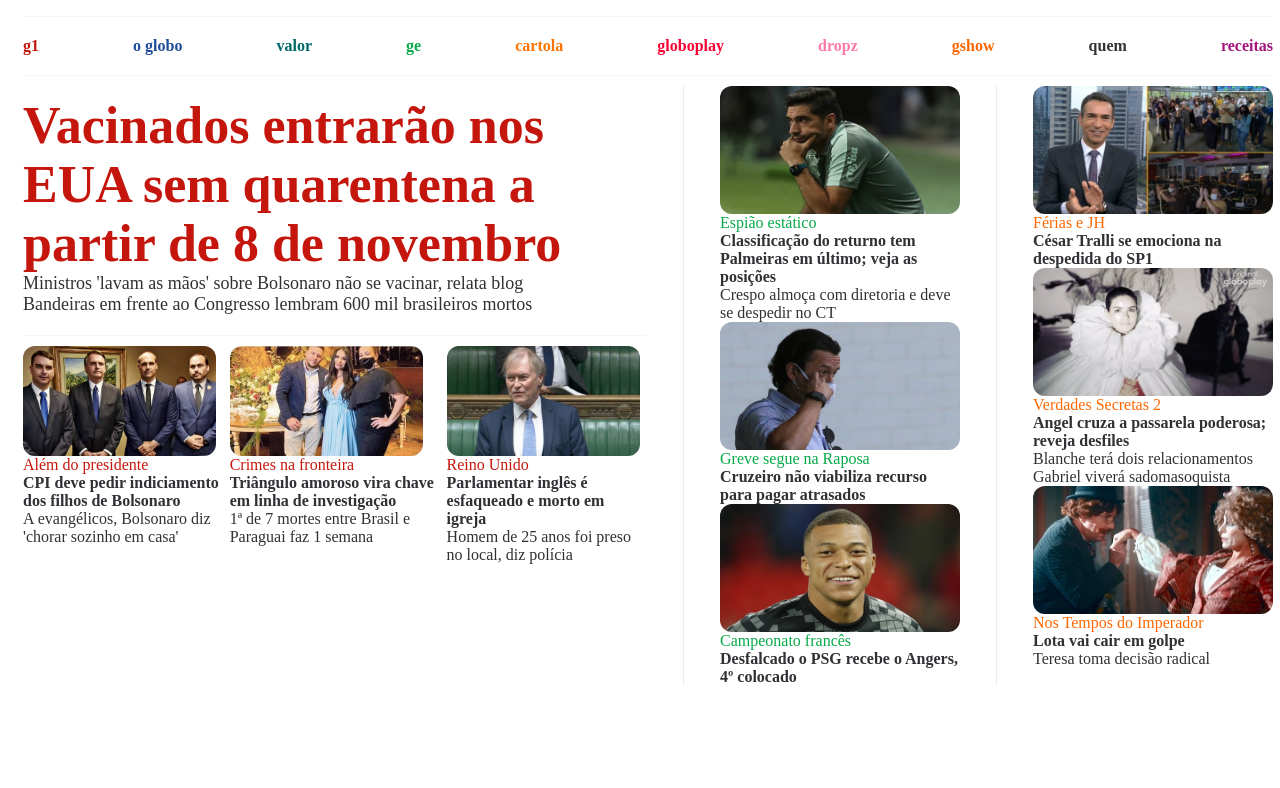
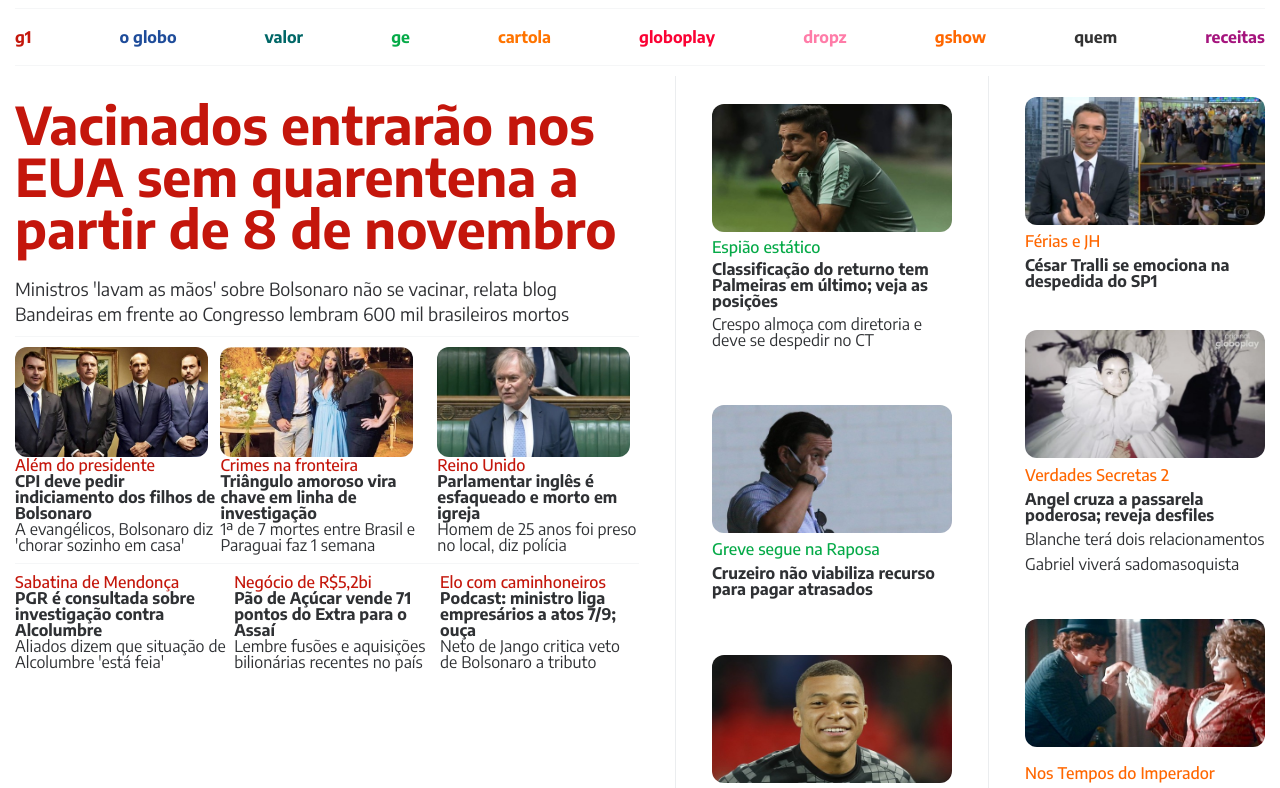
Before and after one commit to gustavogotardo/globoSiteProject, a plain HTML site: page index.html in a window 1280 px wide. Shown: the part 82-870 px from the top of the page. Drawn offline with Linux system fonts and the light colour scheme.

Commit message:
Remove json files; edit ge and gshow columns

```diff
--- a/index.html
+++ b/index.html
@@ -3,7 +3,10 @@
   <head>
     <meta charset="UTF-8" />
     <meta name="viewport" content="width=device-width, initial-scale=1.0" />
-<!--    <link rel="stylesheet" href="reset.css" /> -->
+    <link rel="preconnect" href="https://fonts.googleapis.com">
+    <link rel="preconnect" href="https://fonts.gstatic.com" crossorigin>
+    <link href="https://fonts.googleapis.com/css2?family=Encode+Sans:wght@100;200;300;400;500;600;700;800;900&display=swap" rel="stylesheet">
+    <link rel="stylesheet" href="reset.css" />
     <link rel="stylesheet" href="styles.css" />
     <title></title>
   </head>
@@ -34,15 +37,19 @@
 
         <div class="g1news">
           <div class="g1mainnews">
+            <div class="hero1">
               <a class="heroHeadline" href="C">
                 Vacinados entrarão nos EUA sem quarentena a partir de 8 de novembro
               </a>
+            </div>
+            <div class="hero2">
               <a class="heroSecondary" href="https://globo.com">
                 Ministros 'lavam as mãos' sobre Bolsonaro não se vacinar, relata blog
               </a>
               <a class="heroSecondary" href="https://globo.com">
                 Bandeiras em frente ao Congresso lembram 600 mil brasileiros mortos
               </a>
+            </div>
           </div>
 
           <div class="horizontalBorder"></div>
@@ -86,15 +93,41 @@
             </div>
           </div>
 
+          <div class="horizontalBorder"></div>
+
           <div class="g1ternews">
             <div class="textnews">
-
+              <a class="g1title" src="https://globo.com">
+                Sabatina de Mendonça
+              </a>
+              <a class="submain" src="https://globo.com">
+                PGR é consultada sobre investigação contra Alcolumbre
+              </a>
+              <a class="subsecondary" src="https://globo.com">
+                Aliados dizem que situação de Alcolumbre 'está feia'
+              </a>
             </div>
             <div class="textnews">
-
+              <a class="g1title" src="https://globo.com">
+                Negócio de R$5,2bi
+              </a>
+              <a class="submain" src="https://globo.com">
+                Pão de Açúcar vende 71 pontos do Extra para o Assaí
+              </a>
+              <a class="subsecondary" src="https://globo.com">
+                Lembre fusões e aquisições bilionárias recentes no país
+              </a>
             </div>
             <div class="textnews">
-
+              <a class="g1title" src="https://globo.com">
+                Elo com caminhoneiros
+              </a>
+              <a class="submain" src="https://globo.com">
+                Podcast: ministro liga empresários a atos 7/9; ouça
+              </a>
+              <a class="subsecondary" src="https://globo.com">
+                Neto de Jango critica veto de Bolsonaro a tributo
+              </a>
             </div>
           </div>
 
@@ -102,9 +135,9 @@
 
         <div class="verticalBorder"></div>
 
-        <div class="genews">
+        <div class="genewsmaster">
 
-          <div class="genews">
+          <div class="genews1">
             <img class="imgBig" src="espiao-estatistico.jpeg">
             <a class="getitle" src="https://globo.com">
                 Espião estático
@@ -117,7 +150,7 @@
             </a>
           </div>
 
-          <div class="genews">
+          <div class="genews2">
             <img class="imgBig" src="greve-segue-na-raposa.jpeg">
             <a class="getitle" src="https://globo.com">
                 Greve segue na Raposa
@@ -127,7 +160,7 @@
             </a>
           </div>
 
-          <div class="genews">
+          <div class="genews3">
             <img class="imgBig" src="campeonato-frances.jpeg">
             <a class="getitle" src="https://globo.com">
                 Campeonato francês
@@ -141,8 +174,8 @@
 
         <div class="verticalBorder"></div>
 
-        <div class="gshownews">
-          <div class="gshownews">
+        <div class="gshownewsmaster">
+          <div class="gshownews1">
             <img class="imgBig" src="ferias-e-jh.jpeg">
             <a class="gshowtitle" src="https://globo.com">
                 Férias e JH
@@ -152,7 +185,7 @@
             </a>
           </div>
 
-          <div class="gshownews">
+          <div class="gshownews2">
             <img class="imgBig" src="verdades-secretas-2.jpeg">
             <a class="gshowtitle" src="https://globo.com">
                 Verdades Secretas 2
@@ -168,7 +201,7 @@
             </a>
           </div>
 
-          <div class="gshownews">
+          <div class="gshownews3">
             <img class="imgBig" src="nos-tempos-do-imperador.jpeg">
             <a class="gshowtitle" src="https://globo.com">
                 Nos Tempos do Imperador
--- a/sandbox.config.json
+++ /dev/null
@@ -1,3 +0,0 @@
-{
-  "template": "static"
-}
--- a/styles.css
+++ b/styles.css
@@ -2,7 +2,6 @@
 
 body {
   color: #f5f6f7;
-  width: 100%;
   height: 1px;
   display: flex;
   flex-direction: column;
@@ -24,6 +23,10 @@
   margin: 0px 100px 30px 100px;
   flex-direction: column;
   flex: none;
+}
+
+.pageContent * {
+  font-family: 'Encode Sans';
 }
 
 .header {
@@ -93,17 +96,64 @@
   flex-direction: column;
 }
 
+.textnews {
+  flex-direction: column;
+}
+
 .g1secnews {
   justify-content: space-between;
 }
 
-.genews {
+.g1ternews {
+  justify-content: space-between;
+}
+
+.genewsmaster {
+  height: 800px;
   flex-direction: column;
   justify-content: space-around;
 }
 
-.gshownews {
+.genews1 {
+  height: 250px;
   flex-direction: column;
+  justify-content: space-around;
+}
+
+.genews2 {
+  height: 200px;
+  flex-direction: column;
+  justify-content: space-around;
+}
+
+.genews3 {
+  height: 200px;
+  flex-direction: column;
+  justify-content: space-around;
+}
+
+.gshownewsmaster {
+  flex-direction: column;
+  height: 800px;
+  justify-content: space-around;
+}
+
+.gshownews1 {
+  flex-direction: column;
+  height: 200px;
+  justify-content: space-around;
+}
+
+.gshownews2 {
+  flex-direction: column;
+  height: 250px;
+  justify-content: space-around;
+}
+
+.gshownews3 {
+  flex-direction: column;
+  height: 250px;
+  justify-content: space-around;
 }
 
 .imgBig {
@@ -148,8 +198,19 @@
 
 .g1mainnews {
   flex-direction: column;
-  margin: 10px 0px;
-  justify-content: space-between;
+  justify-content: space-around;
+}
+
+.hero1 {
+  height: 200px;
+  flex-direction: column;
+  justify-content: center;
+}
+
+.hero2 {
+  height: 50px;
+  flex-direction: column;
+  justify-content: space-around;
 }
 
 .g1title {
```
Also changed, not shown: package.json (deleted, +0 -24 lines). Lines whose indentation alone changed are shown as unchanged.
